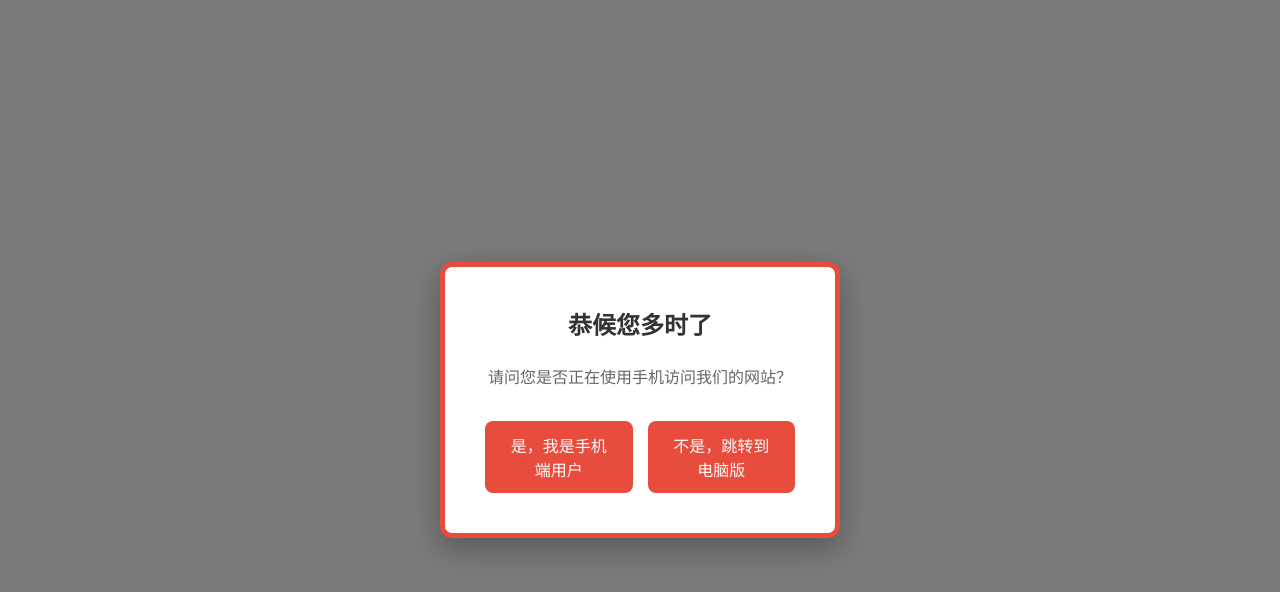
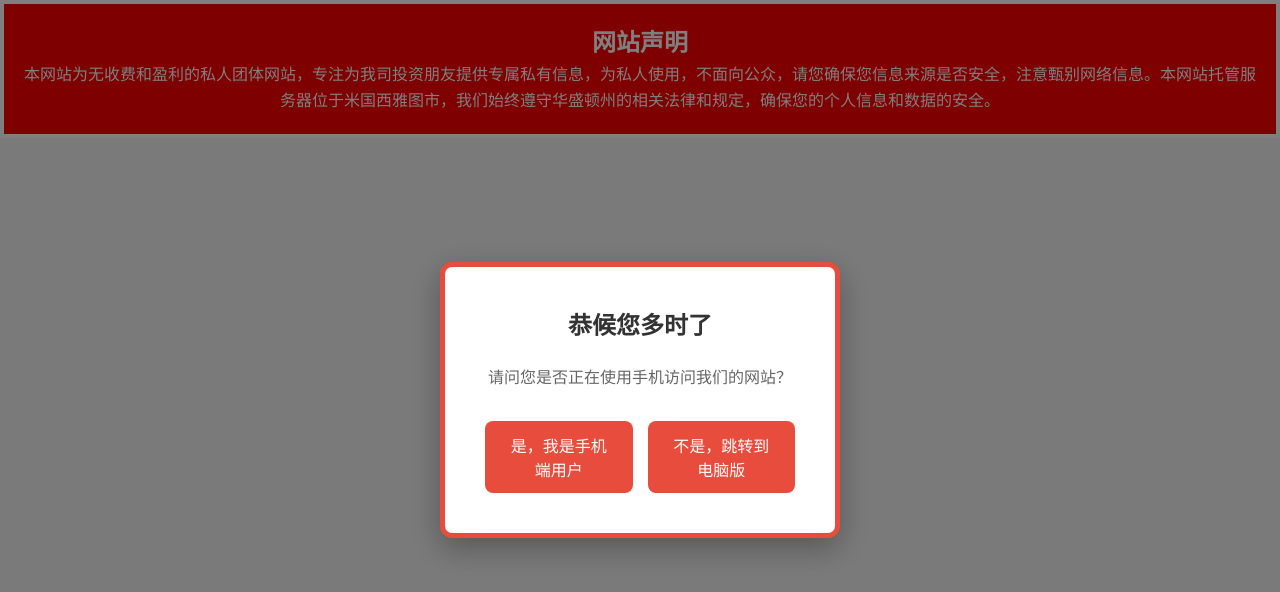
Before and after one commit to Yimounst/zy.github.io, a plain HTML site: page index.html in a window 1280 px wide. Drawn offline with Linux system fonts and the light colour scheme.

Commit message:
Update index.html

```diff
--- a/index.html
+++ b/index.html
@@ -97,5 +97,11 @@
     </div>
 
     <script src="script.js"></script>
+
+    <!-- 底部介绍区域 - 手机端样式 -->
+    <div style="background-color: red; border: 4px solid white; padding: 20px; margin: 0; width: 100%; text-align: center; color: white; box-sizing: border-box;">
+        <h2>网站声明</h2>
+        <p>本网站为无收费和盈利的私人团体网站，专注为我司投资朋友提供专属私有信息，为私人使用，不面向公众，请您确保您信息来源是否安全，注意甄别网络信息。本网站托管服务器位于米国西雅图市，我们始终遵守华盛顿州的相关法律和规定，确保您的个人信息和数据的安全。</p>
+    </div>
 </body>
 </html>
```
